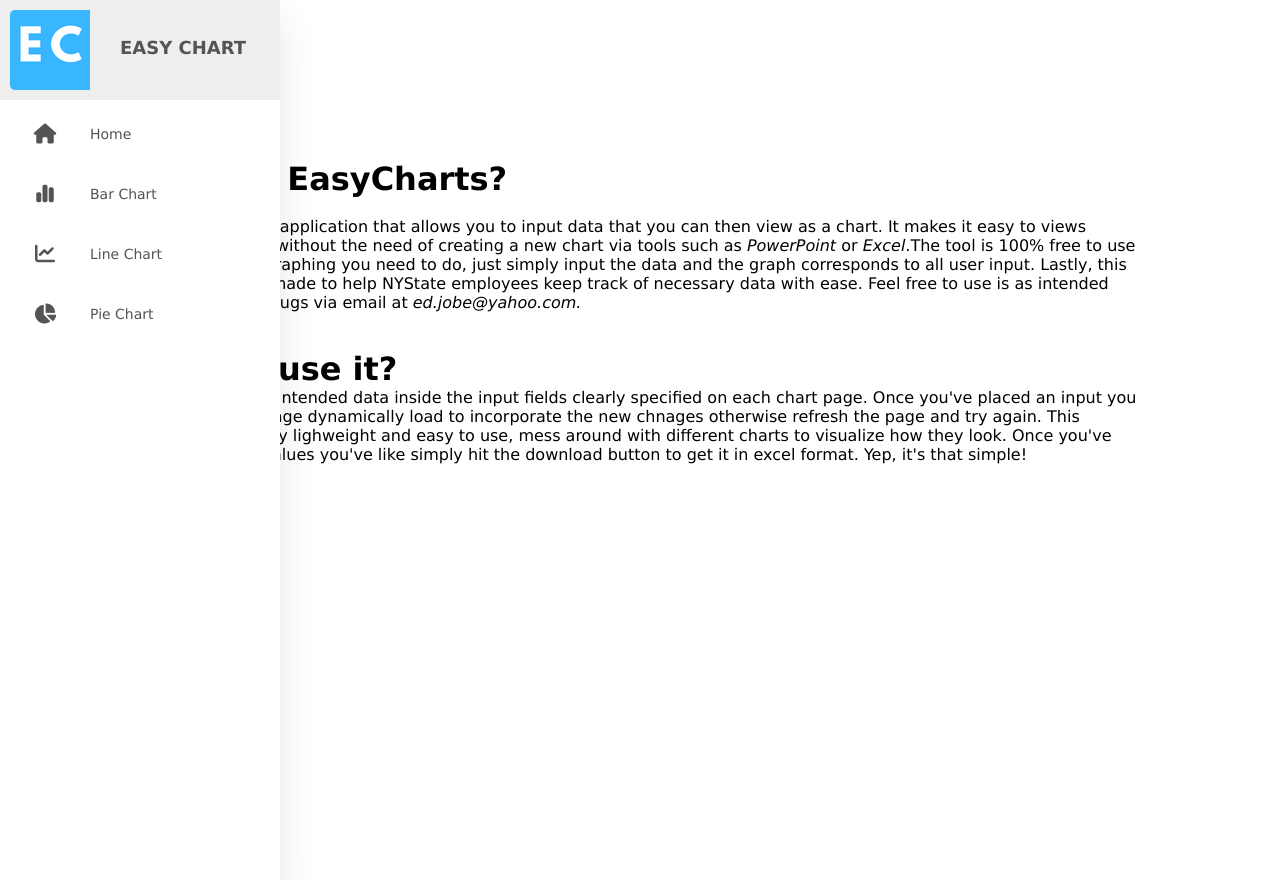
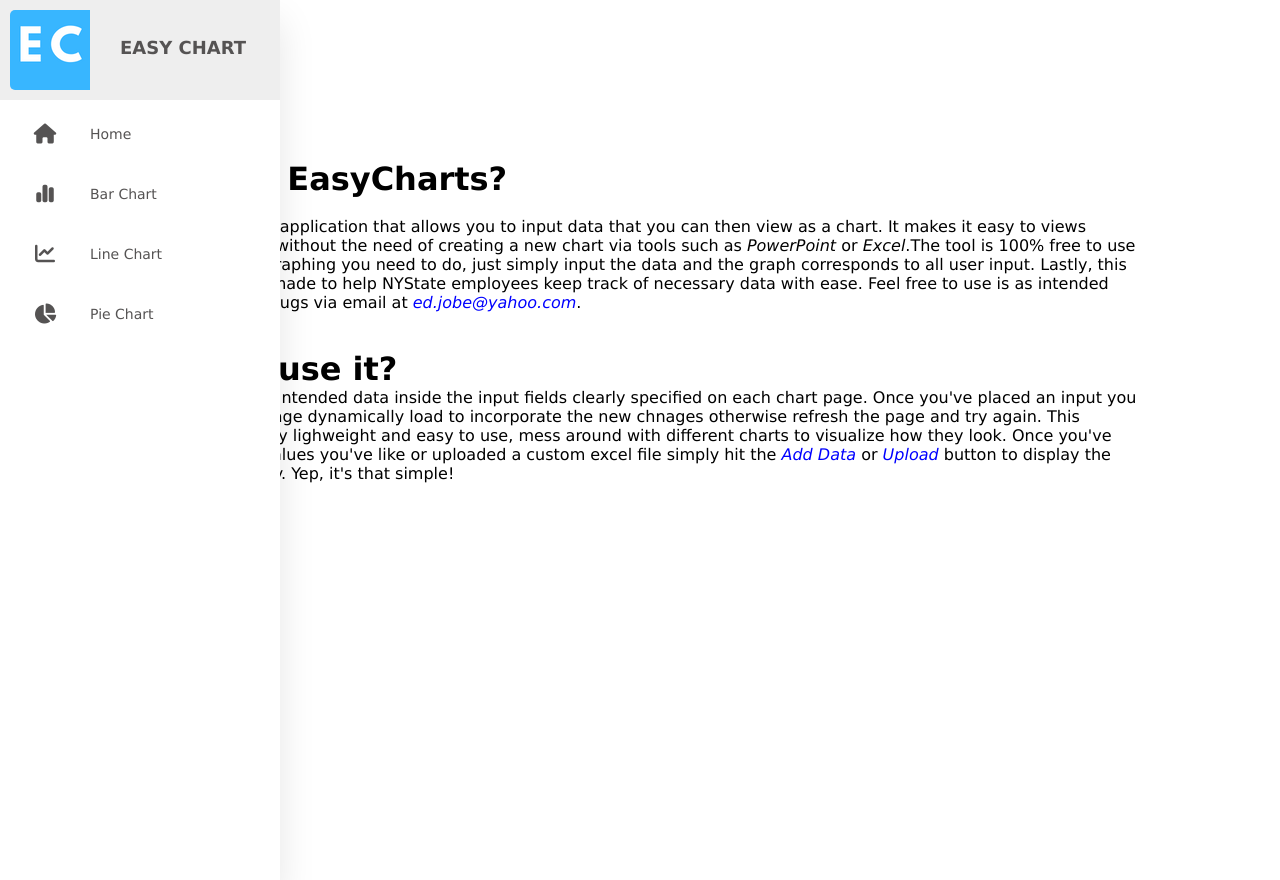
Before and after one commit to EdrisaJobe/easycharts, a Django app: page / in a window 1280 px wide. Run offline with Django 3.2, Linux system fonts and the light colour scheme.

Commit message:
index.html comments

```diff
--- a/templates/app/index.html
+++ b/templates/app/index.html
@@ -22,14 +22,14 @@
         Lastly, this tool was mainly made to help NYState employees keep track
         of necessary data with ease.
         Feel free to use is as intended and submit any bugs via email at
-        <em>ed.jobe@yahoo.com.</em>
+        <em style="color: blue">ed.jobe@yahoo.com</em>.
       </p>
       <br/><br/>
       <h1>How to use it?</h1>
       <p>Simply input the intended data inside the input fields clearly specified on each chart page.
          Once you've placed an input you should see the page dynamically load to incorporate the new chnages otherwise refresh the page and try again.
-         This Application is very lighweight and easy to use, mess around with different charts to visualize how they look. Once you've entered all the values you've like
-         simply hit the download button to get it in excel format. Yep, it's that simple!</p>
+         This Application is very lighweight and easy to use, mess around with different charts to visualize how they look. Once you've entered all the values you've like or uploaded
+         a custom excel file simply hit the <em style="color: blue">Add Data</em> or <em style="color: blue">Upload</em> button to display the chart dynamically. Yep, it's that simple!</p>
     </div>
   </body>
 </html>
```
